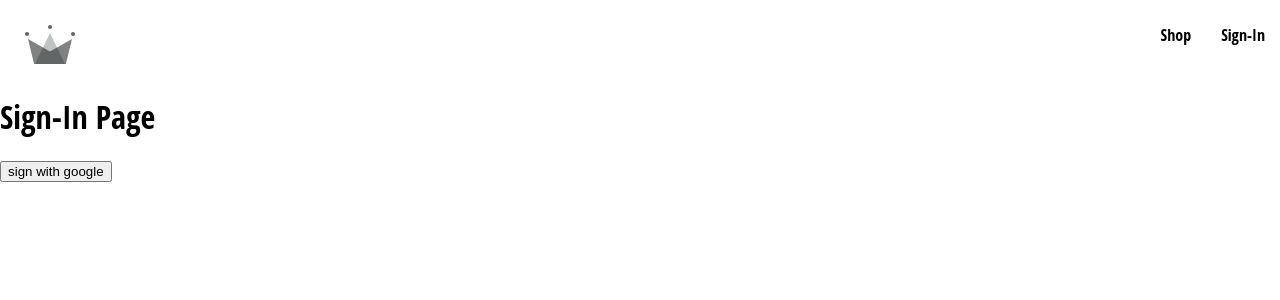
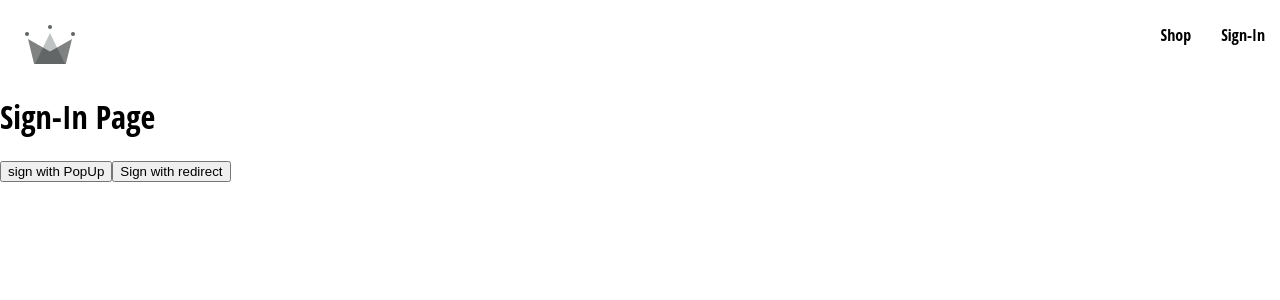
Before and after one commit to luan-gomesb/crwn-clothing, a React (Create React App) app: page /sign-in in a window 1280 px wide. Shown: the top 300 px of the page. Built offline with nearby package versions, Linux system fonts and the light colour scheme.

Commit message:
add login with redirect

```diff
--- a/src/components/sign-in/SignIn.component.jsx
+++ b/src/components/sign-in/SignIn.component.jsx
@@ -1,17 +1,33 @@
-import {signInWithGooglePopup, saveLoginInfo  } from "../../utils/firebase.utils"
+import { getRedirectResult } from "firebase/auth"
+import {signInWithGooglePopup,signInWithGoogleRedirect, saveLoginInfo, auth  } from "../../utils/firebase.utils"
+import   {useEffect} from 'react';
+const SignIn = () => {
+  useEffect(() => {
+    const getLoginResponse =  async () => {
+      const response = await getRedirectResult(auth);
+      console.log(response);
+      if(response){
+        const {user} = response;
+        saveLoginInfo(user);
+      }
+    }
+    getLoginResponse();
 
-const SignIn = () => {
+  }, [])
+
   const signinWithGoogle = async () => {
-  const response = await signInWithGooglePopup();
-  saveLoginInfo(response.user)
-  console.log(response);
+    const response = await signInWithGooglePopup();
+    saveLoginInfo(response.user)
   }
 
   return (
   <div>
     <h1>Sign-In Page</h1>
     <button onClick={signinWithGoogle}>
-      sign with google
+      sign with PopUp
+    </button>
+    <button onClick={signInWithGoogleRedirect}>
+    Sign with redirect
     </button>
   </div>
   );
--- a/src/utils/firebase.utils.js
+++ b/src/utils/firebase.utils.js
@@ -1,6 +1,7 @@
 // Import the functions you need from the SDKs you need
 import { initializeApp } from "firebase/app";
-import { getAuth, GoogleAuthProvider, signInWithPopup, signInWithRedirect} from 'firebase/auth'
+import {  getAuth, GoogleAuthProvider,
+  signInWithPopup, signInWithRedirect} from 'firebase/auth'
 import { getFirestore, getDoc, setDoc, doc} from 'firebase/firestore';
 // TODO: Add SDKs for Firebase products that you want to use
 // https://firebase.google.com/docs/web/setup#available-libraries
@@ -21,10 +22,10 @@ const googleProvider = new GoogleAuthProvider();
 googleProvider.setCustomParameters({
   prompt: 'select_account'
 })
+export const auth = getAuth();
 
-export const auth = getAuth();
 export const signInWithGooglePopup = () => signInWithPopup(auth,googleProvider);
-
+export const signInWithGoogleRedirect = () => signInWithRedirect(auth,googleProvider);
 export const db = getFirestore();
 
 export const saveLoginInfo = async (userAuth) => {
```
